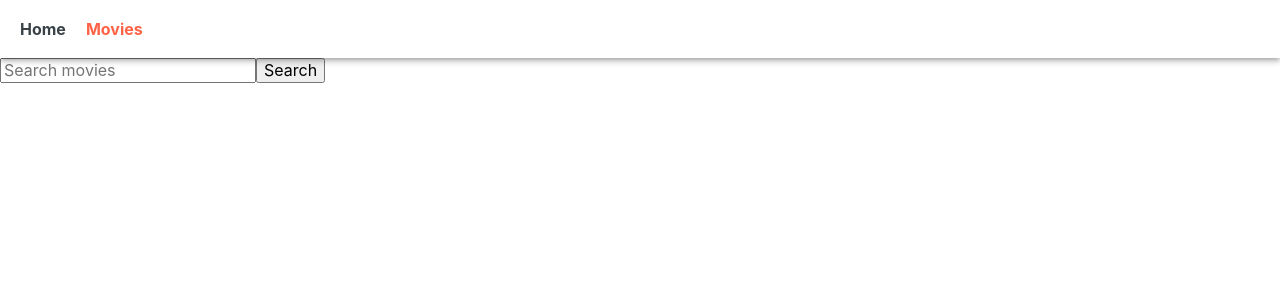
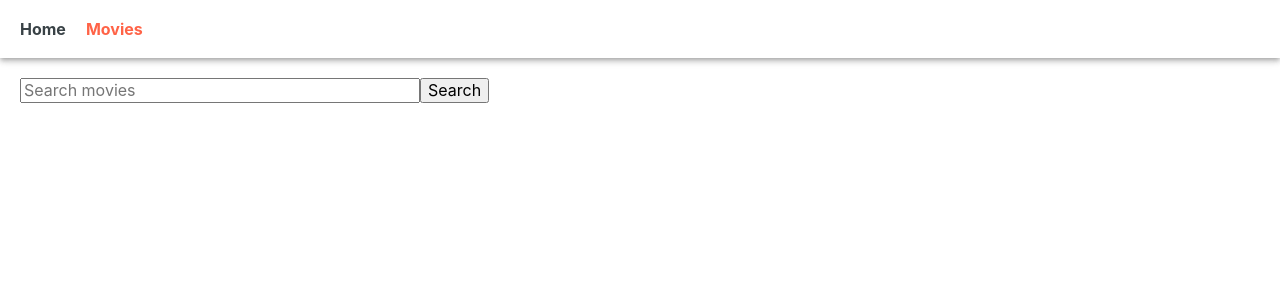
Before and after one commit to M-Tyshchenko/goit-react-hw-05-movies, a React (Create React App) app: page /goit-react-hw-05-movies/movies in a window 1280 px wide. Shown: the top 300 px of the page. Built offline with nearby package versions, Linux system fonts and the light colour scheme.

Commit message:
updated home page, movies page

```diff
--- a/src/components/api.js
+++ b/src/components/api.js
@@ -8,14 +8,12 @@ axios.defaults.baseURL = 'https://api.themoviedb.org/3';
 axios.defaults.headers.common['Authorization'] = AUTH_TOKEN;
 
 export const fetchMovies = async () => {
-  // const response = await axios.get('/trending/all/day');
   const response = await axios.get('/trending/all/day', {
     params: {
       api_key: apiKey,
       language: 'en-US',
     },
   });
-  // console.log(response.data.results);
   return response.data.results;
 };
 
--- a/src/pages/HomePage/Home.js
+++ b/src/pages/HomePage/Home.js
@@ -1,8 +1,7 @@
 import { fetchMovies } from 'components/api';
 import { useEffect, useState } from 'react';
 import { Toaster, toast } from 'react-hot-toast';
-import { Container, HomeTitle, MovieListItem, StyledLink } from './Home.styled';
-// import { NavLink } from 'react-router-dom';
+import { HomeTitle, MovieListItem, Section, StyledLink } from './Home.styled';
 
 const Home = () => {
   const [movies, setMovies] = useState([]);
@@ -26,7 +25,7 @@ const Home = () => {
   }, []);
 
   return (
-    <Container>
+    <Section>
       <HomeTitle>Trending today</HomeTitle>
       <ul>
         {movies.map(movie => (
@@ -36,7 +35,7 @@ const Home = () => {
         ))}
       </ul>
       <Toaster />
-    </Container>
+    </Section>
   );
 };
 
--- a/src/pages/HomePage/Home.styled.js
+++ b/src/pages/HomePage/Home.styled.js
@@ -1,7 +1,7 @@
 import styled from 'styled-components';
 import { NavLink } from 'react-router-dom';
 
-export const Container = styled.div`
+export const Section = styled.section`
   padding: 20px;
 `;
 export const HomeTitle = styled.h1`
--- a/src/pages/MoviesPage/Movies.js
+++ b/src/pages/MoviesPage/Movies.js
@@ -1,8 +1,10 @@
 import toast, { Toaster } from 'react-hot-toast';
+import { FormInput, Section } from './Movies.styled';
 
 const Movies = () => {
   return (
-    <div>
+    <>
+      <Section>
         <form
           onSubmit={event => {
             event.preventDefault();
@@ -13,12 +15,22 @@ const Movies = () => {
             }
           }}
         >
-        <input type="text" name="query" placeholder="Search movies" />
+          <FormInput type="text" name="query" placeholder="Search movies" />
           <button type="submit">Search</button>
         </form>
+      </Section>
 
+      <Section>
+        {/* <ul>
+        {movies.map(movie => (
+          <MovieListItem key={movie.id}>
+            <StyledLink to={`/movies/${movie.id}`}>{movie.title}</StyledLink>
+          </MovieListItem>
+        ))}
+      </ul> */}
+      </Section>
       <Toaster />
-    </div>
+    </>
   );
 };
 
--- a/src/pages/MoviesPage/Movies.styled.js
+++ b/src/pages/MoviesPage/Movies.styled.js
@@ -0,0 +1,9 @@
+import styled from 'styled-components';
+
+export const Section = styled.section`
+  padding: 20px;
+`;
+
+export const FormInput = styled.input`
+  width: 400px;
+`;
```
Lines whose indentation alone changed are shown as unchanged.
